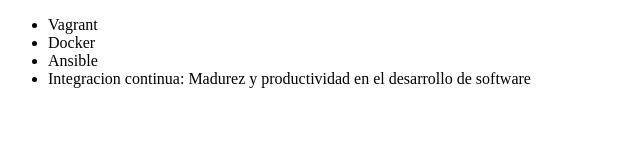
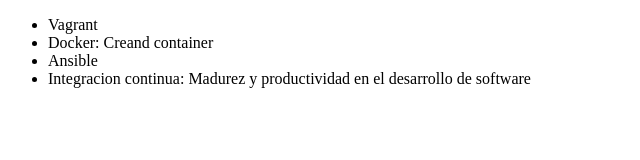
Before and after one commit to dianachavezr/practicaGitAlura, a plain HTML site: page index.html in a window 1280 px wide. Shown: the whole page, without its empty margins (0-640 px from the left). Drawn offline with Linux system fonts and the light colour scheme.

Commit message:
correccion  nombre curso docker

```diff
--- a/index.html
+++ b/index.html
@@ -7,7 +7,7 @@
 <body>
      <ul>
          <li> Vagrant </li>
-         <li> Docker </li>
+         <li> Docker: Creand container </li>
          <li> Ansible </li>
          <li> Integracion continua: Madurez y productividad en el desarrollo de software </li>
      </ul>
```
